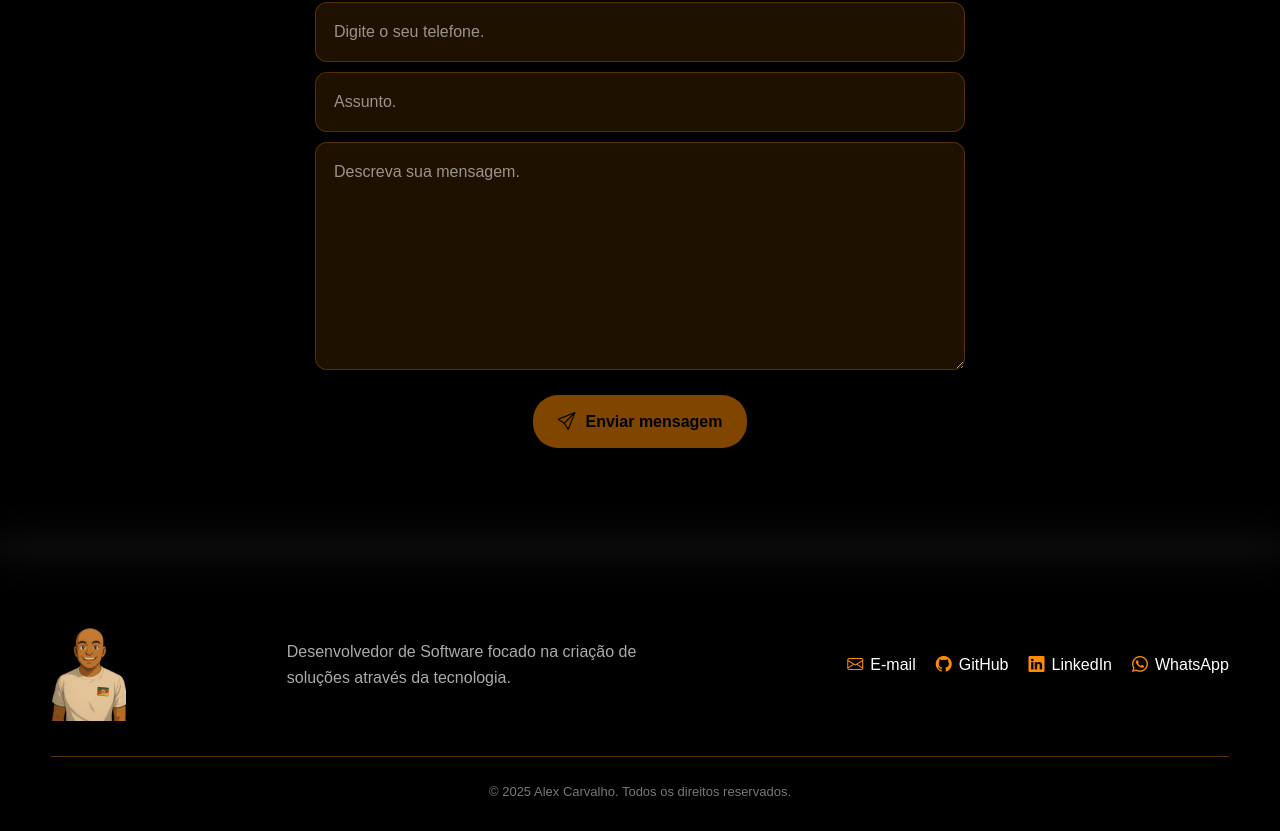
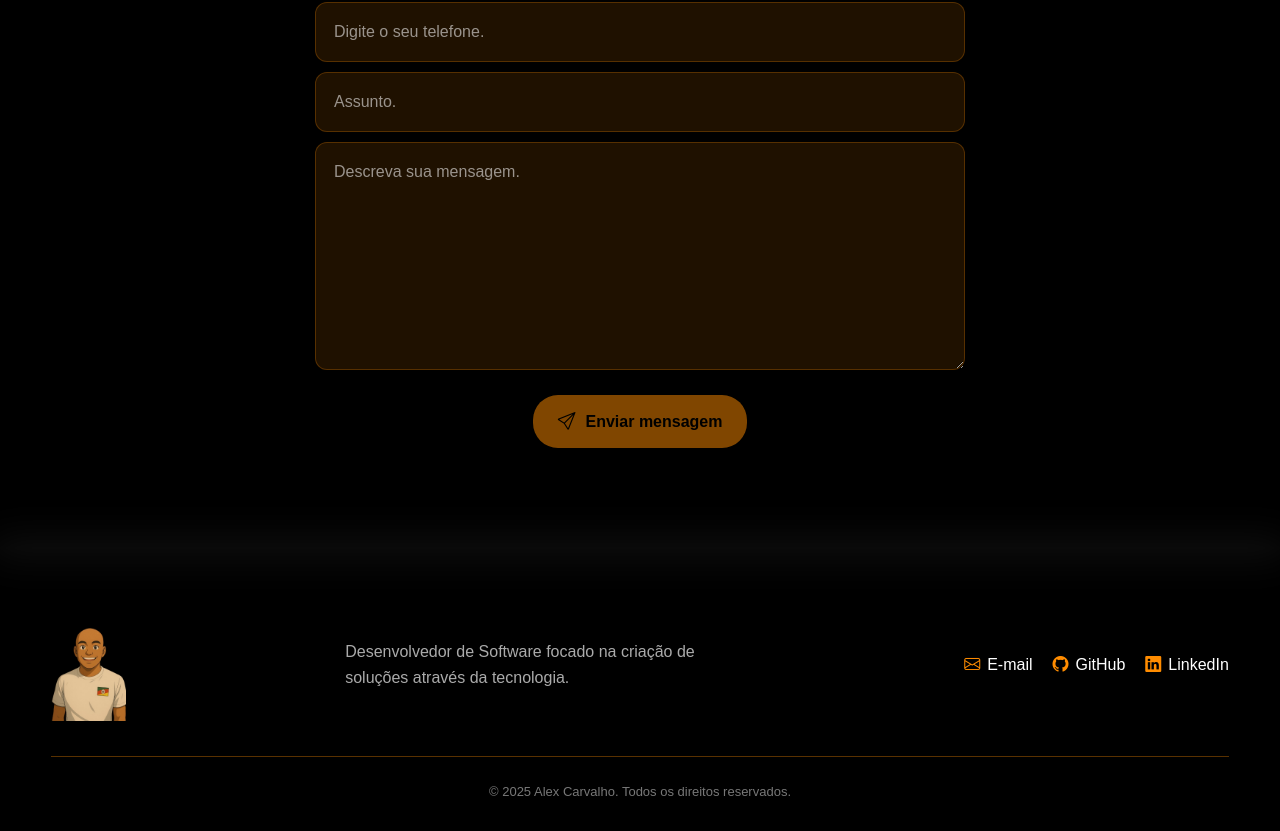
Before and after one commit to AlexCarvalhovisk/Portfolio_Alex, an Angular app: page / in a window 1280 px wide. Shown: the part 4290-5121 px from the top of the page. Built offline with nearby package versions, Linux system fonts and the light colour scheme.

Commit message:
Ajuste no botão do WhatsApp para navegação em diferentes dispositivos.

```diff
--- a/src/app/site-alex/site-alex.component.css
+++ b/src/app/site-alex/site-alex.component.css
@@ -839,6 +839,12 @@ footer {
   color: darkorange;
 }
 
+/* Em telas maiores o botão flutuante já cobre o WhatsApp,
+   então o link do rodapé fica escondido */
+.footer-links a.footer-whatsapp {
+  display: none;
+}
+
 .footer-copy {
   padding-top: 25px;
   text-align: center;
@@ -1101,6 +1107,18 @@ footer {
   .footer-links {
     justify-content: center;
   }
+
+
+  /* WHATSAPP FLUTUANTE - ESCONDER EM TABLET/MOBILE */
+
+  .icon-link {
+    display: none;
+  }
+
+  /* Nesses dispositivos, o link do rodapé volta a aparecer */
+  .footer-links a.footer-whatsapp {
+    display: flex;
+  }
 }
 
 
--- a/src/app/site-alex/site-alex.component.html
+++ b/src/app/site-alex/site-alex.component.html
@@ -752,7 +752,7 @@
         <!-- WHATSAPP -->
         <a
           class="footer-whatsapp"
-          href="https://wa.me/SEU_NUMERO_AQUI"
+          href="https://wa.me/5551989027913?text=Olá%20Alex!%20Vi%20seu%20portfólio%20e%20gostaria%20de%20conversar."
           target="_blank"
           rel="noopener noreferrer"
         >
```
